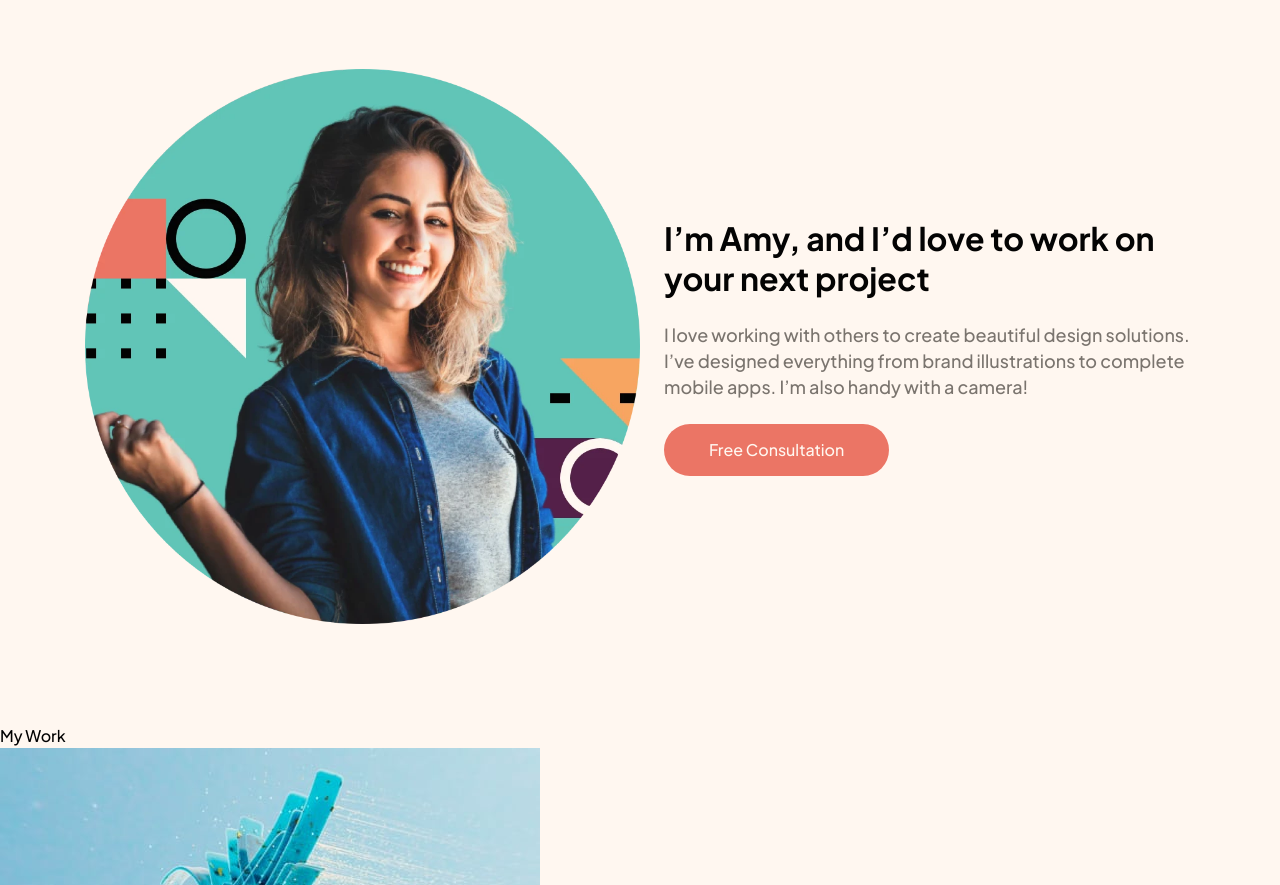
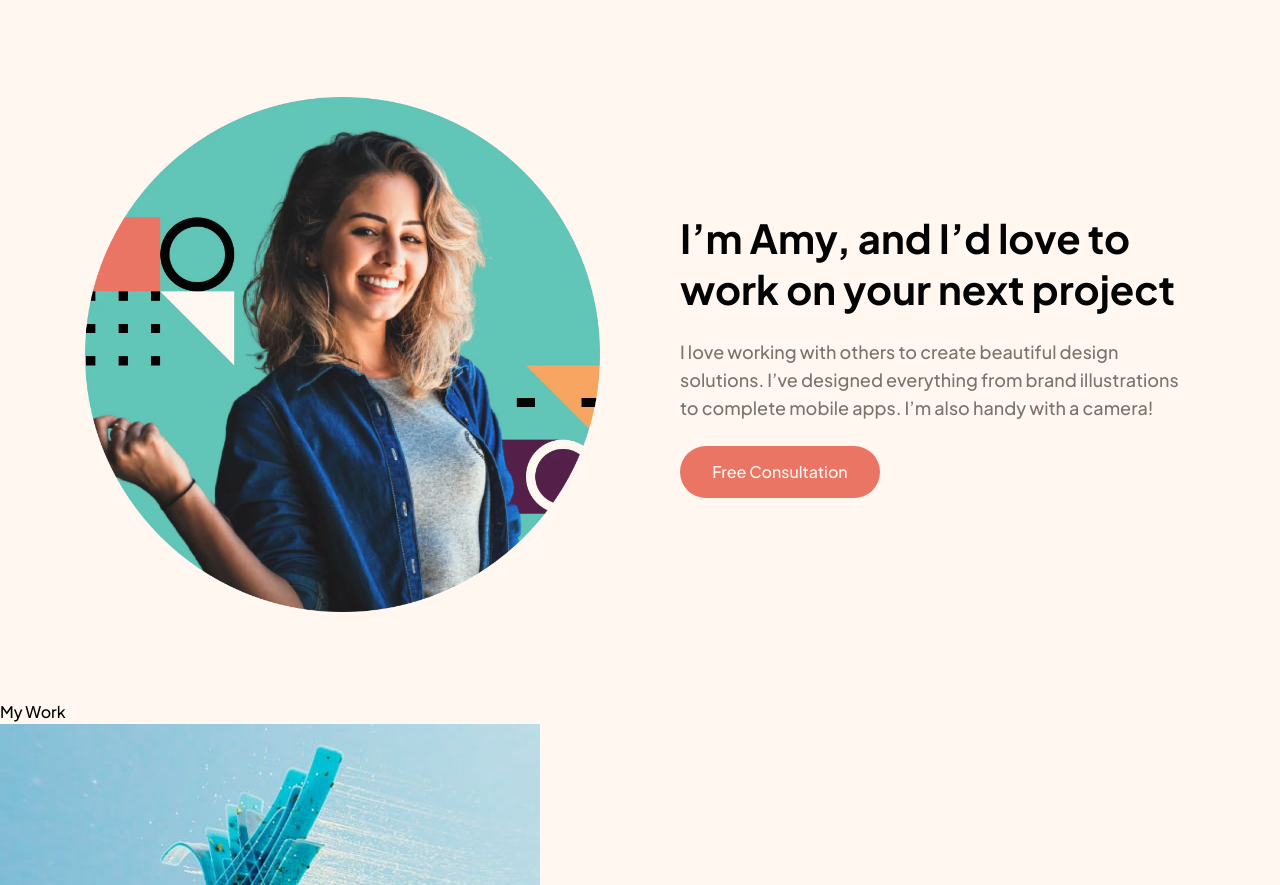
Before and after one commit to AjeaSmith/Design-portfolio, a website built with Vite: page index.html in a window 1280 px wide. Shown: the part 778-1663 px from the top of the page. Built offline with nearby package versions, Linux system fonts and the light colour scheme; files whose address does not match are found by name.

Commit message:
section 3 looks good on all view ports

```diff
--- a/index.html
+++ b/index.html
@@ -44,7 +44,7 @@
 							Design solutions made easy
 						</h1>
 						<p
-							class="text-center text-gray text-[1rem] leading-[26px] md:text-[18px] md:leading-[28px]"
+							class="text-center text-gray text-[1rem] leading-[26px] md:text-[18px] md:leading-[28px] md:w-2/3 md:mx-auto"
 						>
 							With over ten years of experience in various design
 							disciplines, I’m your one-stop shop for your design
@@ -144,22 +144,22 @@
 			</section>
 			<!-- END OF SECTION 2 -->
 
-			<section class="mb-[100px]">
+			<section class="mb-[120px] lg:mb-[88px]">
 				<div class="container">
-					<div class="md:flex">
-						<img class="mb-10 md:w-1/2 md:mb-0 md:mr-6" src="./assets/image-amy.webp" alt="amy" />
-						<div class="flex flex-col text-center justify-center md:w-1/2 md:text-left md:items-start">
-							<h1 class="text-black text-[1.625rem] font-bold leading-8 md:text-sm">
+					<div class="grid grid-rows-2 mx-auto md:grid-cols-2 md:gap-7 md:grid-rows-1 lg:gap-20">
+						<img class="md:mb-0" src="./assets/image-amy.webp" alt="amy" />
+						<div class="flex flex-col text-center justify-center md:text-left md:items-start">
+							<h1 class="text-black text-[1.625rem] font-bold leading-8 md:text-sm lg:text-md">
 								I’m Amy, and I’d love to work on your next
 								project
 							</h1>
-							<p class="my-6 text-gray leading-[26px] md:text-[18px]">
+							<p class="my-6 text-gray leading-[26px] md:text-[18px] md:leading-[28px]">
 								I love working with others to create beautiful
 								design solutions. I’ve designed everything from
 								brand illustrations to complete mobile apps. I’m
 								also handy with a camera!
 							</p>
-							<button class="text-[1rem] bg-darkOrange text-cream px-[45px] py-[14px] rounded-full">Free Consultation</button>
+							<button class="text-[1rem] bg-darkOrange hover:bg-lightOrange text-cream px-[27px] py-[14px] rounded-full w-[200px] mx-auto md:mx-0">Free Consultation</button>
 						</div>
 					</div>
 				</div>
```
Also changed, not shown: dist/output.css.
